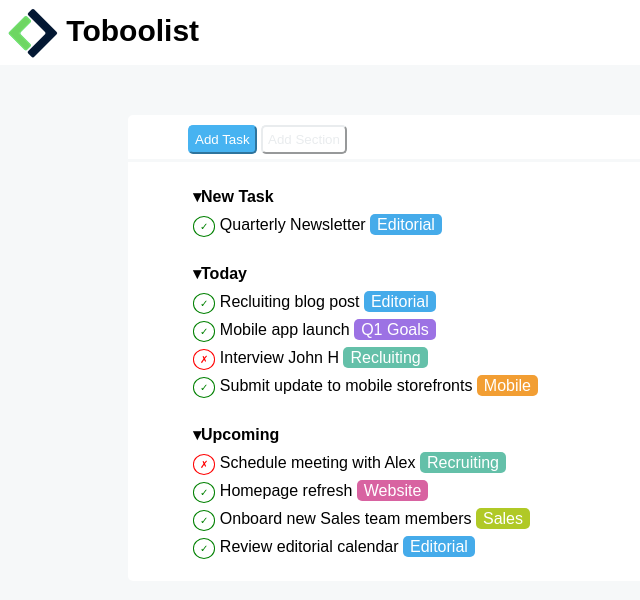
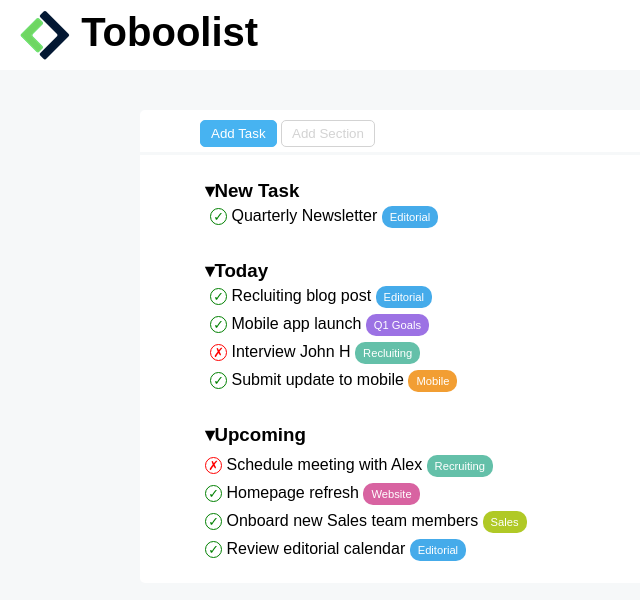
Before and after one commit to franedsandi/html-css-toboolist, a plain HTML site: page index.html in a window 1280 px wide. Shown: the whole page, without its empty margins (0-640 px from the left). Drawn offline with Linux system fonts and the light colour scheme.

Commit message:
correzioni  12/07/23

```diff
--- a/css/style.css
+++ b/css/style.css
@@ -8,29 +8,30 @@ body{
   background-color: rgb(246, 248, 249) ;
   font-family: Arial, Helvetica, sans-serif;
 }
-header,.container,.buttons .nope{
+header,.container,.buttons .section{
   background-color: white;
 }
 
 /* header */
-section{
-  height: 65px;
-  padding: 8px;
-  font-size: 30px;
-  font-weight: bold;
+header{
+  height: 70px;
+  padding: 10px 20px;
+  font-size: 40px;
+  font-weight: 900;
 }
-section img{
+header img{
   vertical-align: middle;
+  height: 100%;
 }
-section span{
-  line-height: 65px;
+header span{
+  vertical-align: middle;
 }
 
 /* main */
 .container{
-  margin: 50px auto 10px;
+  margin: 40px auto 10px;
   width: 80%;
-  max-width: 1200px;
+  max-width: 1000px;
   border-radius: 5px;
 }
 
@@ -40,25 +41,31 @@ section span{
   border-bottom: 3px solid rgb(246, 248, 249);
 }
 .buttons button{
-  padding: 5px;
+  padding: 5px 10px;
   border-radius: 5px;
+  border: none;
+  cursor: pointer;
 }
 .buttons .task {
   background-color: rgb(071, 179, 241);
-  border-color: rgb(071, 179, 241);
+  border: 1px solid rgb(071, 179, 241);;
   color: white;
 }
-.buttons .nope{
-  color:rgb(233, 236, 238) ;
-  border-color: rgb(233, 236,238);
+.buttons .section{
+  color:lightgrey ;
+  border: 1px solid lightgrey;
 }
 
 /* List section */
 .list{
   padding: 20px 60px 0px;
+  list-style: none;
 }
-ul > li {
-  font-weight: bold;
+.list ul, .list li{
+  list-style: none;
+}
+.list ul h3::before{
+  content:'\25BE';
 }
 ol{
   padding-bottom: 20px;
@@ -68,31 +75,38 @@ li{
 }
 
 /* crosses and checks */
-.list .check , .cross{
+.circle::before{
+  display: inline-block;
+  width: 15px;
+  height: 15px;
   border: 1px solid;
   border-radius: 50%;
-  font-size: 10px;
-  padding: 4px 6px;
+  text-align: center;
+  font-size: .8rem;
+  line-height: 15px ;
 }
-.check{
+.circle.check::before{
+  content: '\2713';
   border-color: green;
   color: green;
 }
-.cross{
+.circle.cross::before{
+  content:'✗' ;
   border-color: red;
   color: red;
 }
 
 /* blocks */
 .block{
-  border-radius: 5px;
-  padding: 2px 7px;
+  font-size: .7rem;
+  border-radius: 10px;
+  padding: 5px 8px;
   color: white;
 }
 .block.editorial{
   background-color: rgb(069, 171, 234);
 }
-.block.qgoals{
+.block.goals{
   background-color: rgb(156, 114, 228);
 }
 .block.recruiting{
--- a/index.html
+++ b/index.html
@@ -8,39 +8,80 @@
 </head>
 <body>
   <header>
-    <section>
       <img src="img/Logo.png" alt="Logo">
       <spam>Toboolist</spam>
-    </section>
   </header>
   <main>
     <div class="container">
     <!-- buttons -->
       <div class="buttons">
         <button class="task">Add Task</button>
-        <button class="nope">Add Section</button>
+        <button class="section">Add Section</button>
       </div>
     <!-- list -->
       <div class="list">
-        <ul style="list-style-type: none;">
-          <li>&blacktriangledown;New Task </li>
-            <ol style="list-style-type: none;">
-              <li><span class="check">&check;</span> Quarterly Newsletter <span class="block editorial">Editorial</span> </li>
+        <ul>
+          <li>
+            <h3>New Task</h3>
+            <ol>
+              <li>
+                <span class="circle check"></span>
+                <span>Quarterly Newsletter</span>
+                <span class="block editorial">Editorial</span>
+              </li>
             </ol>
-          <li>&blacktriangledown;Today </li>
-            <ol style="list-style-type: none;">
-              <li><span class="check">&check;</span> Recluiting blog post <span class="block editorial">Editorial</span></li>
-              <li><span class="check">&check;</span> Mobile app launch <span class="block qgoals">Q1 Goals</span></li>
-              <li><span class="cross">&cross;</span> Interview John H <span class="block recruiting">Recluiting</span></li>
-              <li><span class="check">&check;</span> Submit update to mobile storefronts <span class="block mobile">Mobile</span></li>
+          </li>
+          <li>
+            <h3>Today</h3>
+            <ol>
+              <li>
+                <span class="circle check"></span>
+                <span>Recluiting blog post</span>
+                <span class="block editorial">Editorial</span>
+              </li>
+              <li>
+                <span class="circle check"></span>
+                <span>Mobile app launch</span>
+                <span class="block goals">Q1 Goals</span>
+              </li>
+              <li>
+                <span class="circle cross"></span>
+                <span>Interview John H</span>
+                <span class="block recruiting">Recluiting</span>
+              </li>
+              <li>
+                <span class="circle check"></span>
+                <span>Submit update to mobile</span>
+                <span class="block mobile">Mobile</span>
+              </li>
             </ol>
-          <li>&blacktriangledown;Upcoming</li>
-            <ol style="list-style-type: none;">
-              <li><span class="cross">&cross;</span> Schedule meeting with Alex <span class="block recruiting">Recruiting</span></li>
-              <li><span class="check">&check;</span> Homepage refresh <span class="block website">Website</span></li>
-              <li><span class="check">&check;</span> Onboard new Sales team members <span class="block sales">Sales</span></li>
-              <li><span class="check">&check;</span> Review editorial calendar <span class="block editorial">Editorial</span></li>
+          </li>
+          <li>
+            <h3>Upcoming</h3>
+          </li>
+            <ol>
+              <li>
+                <span class="circle cross"></span>
+                <span>Schedule meeting with Alex</span>
+                <span class="block recruiting">Recruiting</span>
+              </li>
+              <li>
+                <span class="circle check"></span>
+                <span>Homepage refresh</span>
+                <span class="block website">Website</span>
+              </li>
+              <li>
+                <span class="circle check"></span>
+                <span>Onboard new Sales team members</span>
+                <span class="block sales">Sales</span>
+              </li>
+              <li>
+                <span class="circle check"></span>
+                <span>Review editorial calendar</span>
+                <span class="block editorial">Editorial</span>
+              </li>
             </ol>
+          </li>
         </ul>
       </div>
     </div>
```
